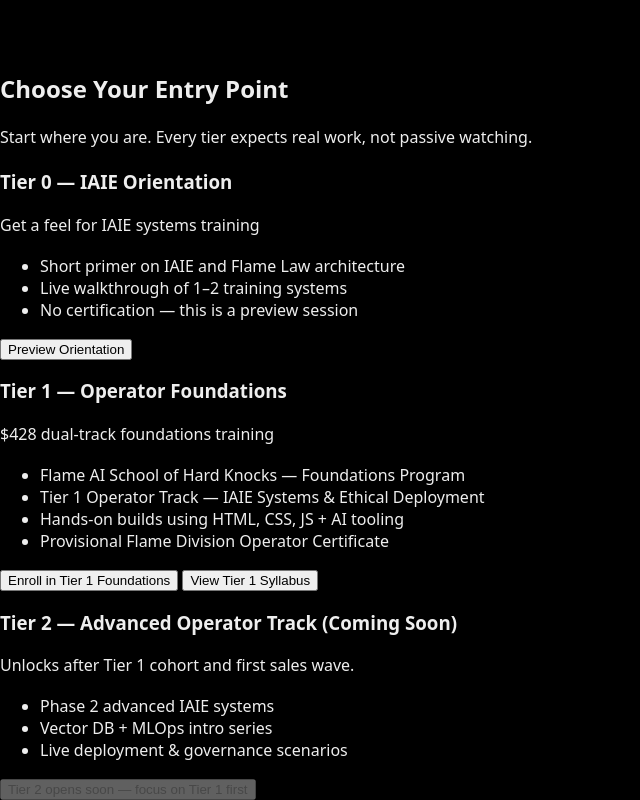
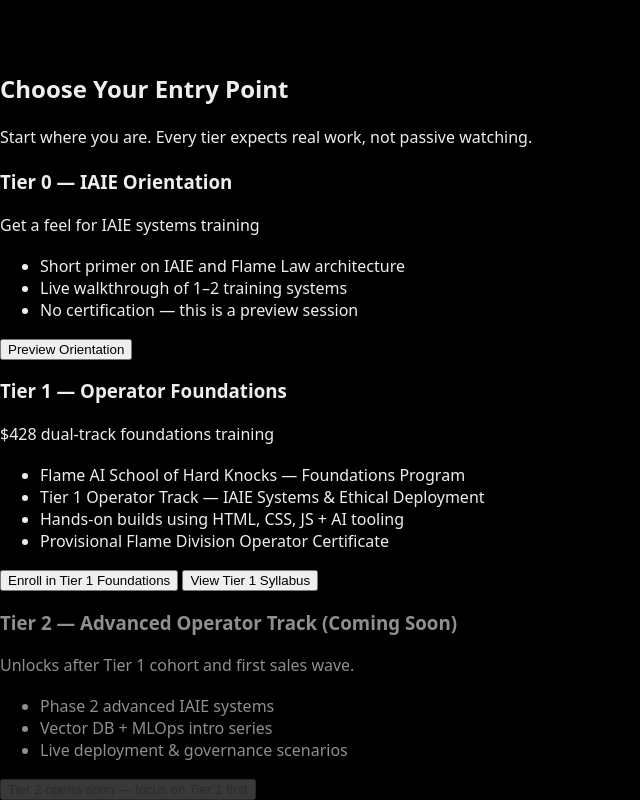
Before and after one commit to Andrew-Davis-Ai-portfolio/FDA-OPS-1, a plain HTML site: page docs/index.html in a window 1280 px wide. Shown: the part 437-1237 px from the top of the page, without its empty margins (0-640 px from the left). Drawn offline with Linux system fonts and the light colour scheme.

Commit message:
Update style.css

```diff
--- a/docs/assets/style.css
+++ b/docs/assets/style.css
@@ -384,3 +384,11 @@ textarea:focus {
     padding-top: 1.8rem;
   }
 }
+
+.tier-card.tier-disabled {
+  opacity: 0.6;
+  filter: grayscale(0.2);
+}
+.tier-card.tier-disabled .btn[disabled] {
+  cursor: not-allowed;
+}
```
